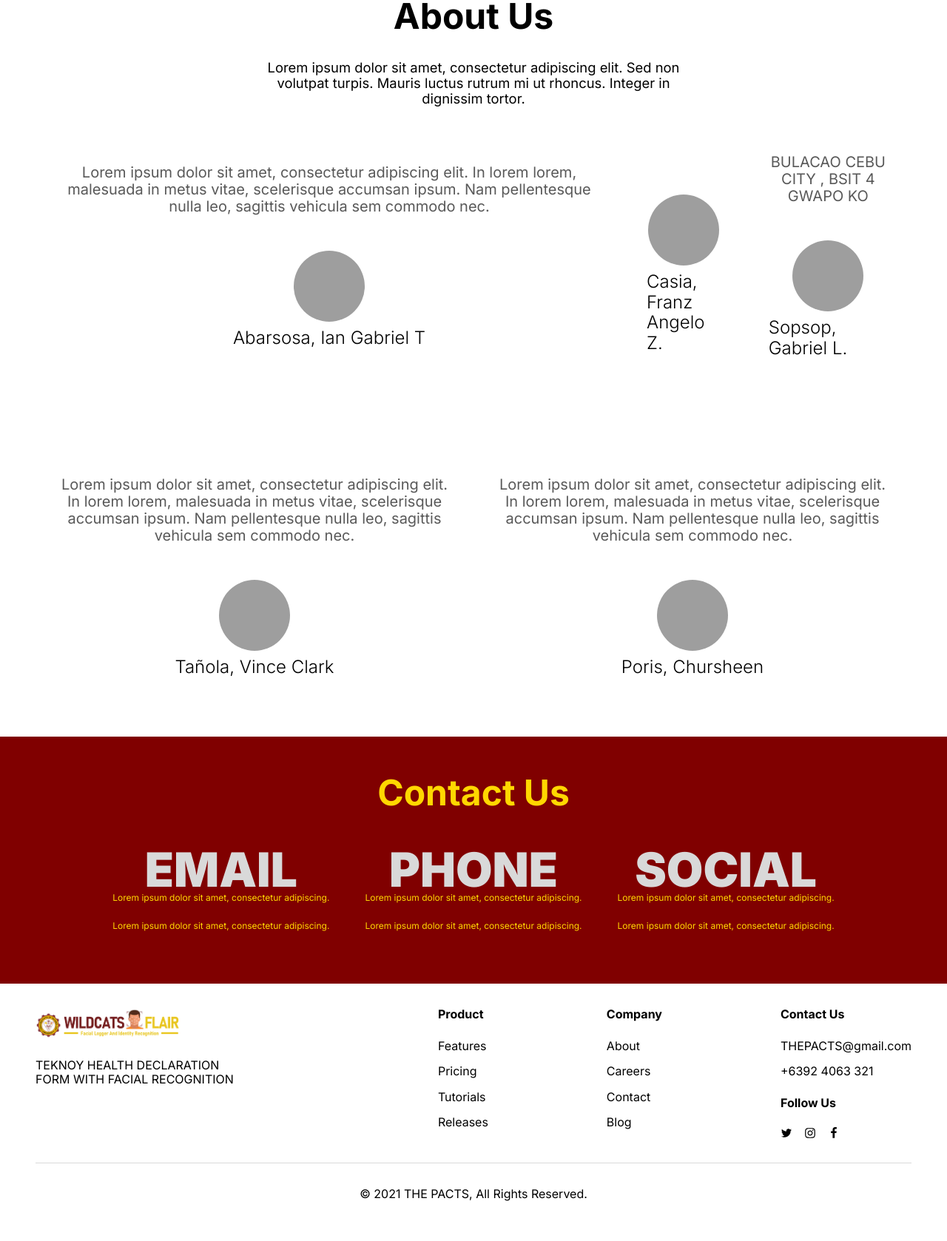
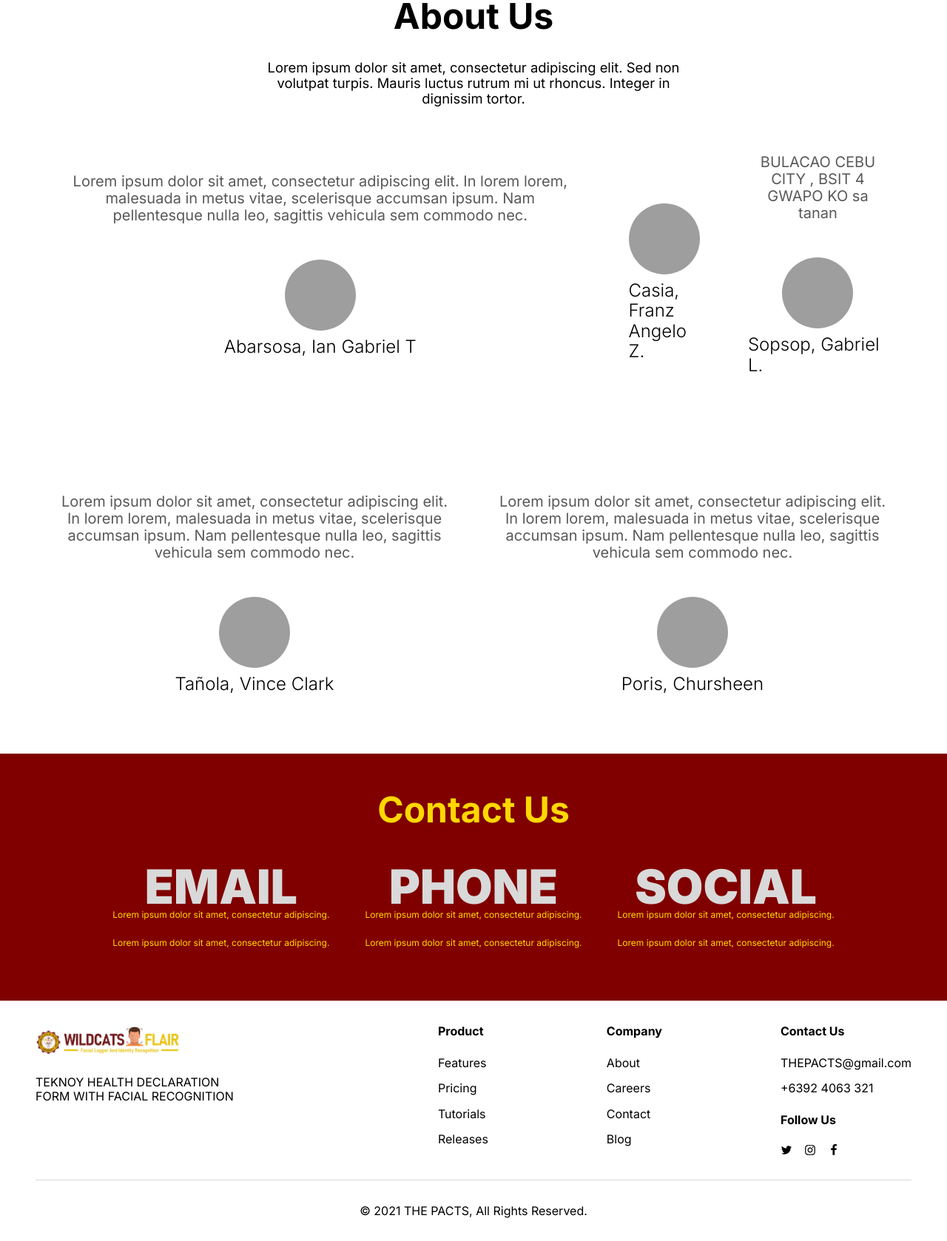
Before and after one commit to Demigud/flair, a Django app: page / in a window 1280 px wide. Shown: the part 1388-3066 px from the top of the page at 74% size. Before the commit the page ends 3012 px from the top, so only its background shows below. Run offline with Django 4.2, Linux system fonts and the light colour scheme; grey boxes are pictures that could not be loaded.

Commit message:
update description

```diff
--- a/flairsite/myapp/templates/index.html
+++ b/flairsite/myapp/templates/index.html
@@ -285,7 +285,7 @@
             <header class="home-testimonial-card2">
               <div class="home-testimonial3">
                 <span class="home-text19">
-                  BULACAO CEBU CITY , BSIT 4 GWAPO KO
+                  BULACAO CEBU CITY , BSIT 4 GWAPO KO sa tanan
                 </span>
                 <img
                   alt="profile"
```
